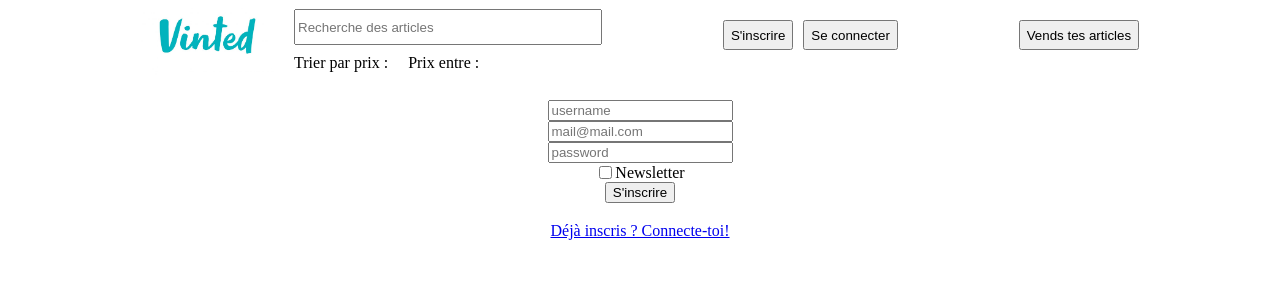
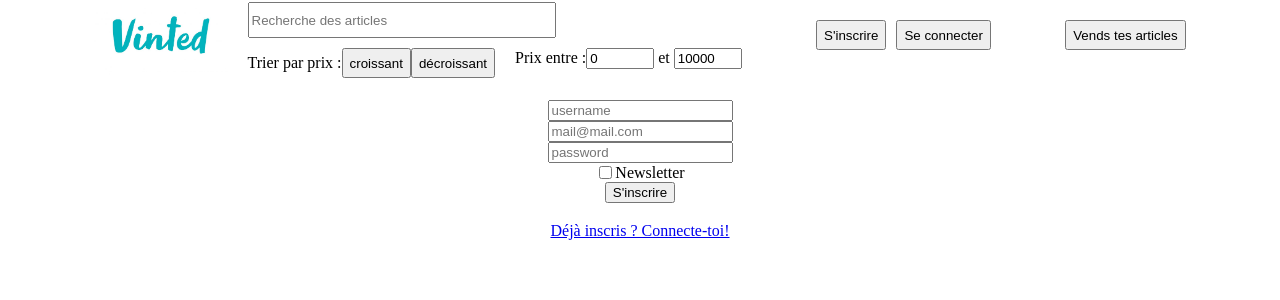
Before and after one commit to Zyad75/Vinted, a React (Vite) app: page /Signup in a window 1280 px wide. Shown: the top 300 px of the page. Built offline with nearby package versions, Linux system fonts and the light colour scheme.

Commit message:
last commit

```diff
--- a/src/App.css
+++ b/src/App.css
@@ -47,3 +47,13 @@ body {
 .logoSearchBar img {
   height: 100px;
 }
+input::-webkit-outer-spin-button,
+input::-webkit-inner-spin-button {
+  -webkit-appearance: none;
+  margin: 0;
+}
+
+/* Firefox */
+input[type="number"] {
+  -moz-appearance: textfield;
+}
--- a/src/App.jsx
+++ b/src/App.jsx
@@ -13,6 +13,10 @@ function App() {
   const [titleFilter, setTitleFilter] = useState(""); // ce state me permet de stocker la valeur de ce que j'ecris dans la barre de recherche à chaque caractère que
   //j'ecris et je le declare ici dans app afin de pouvoir l'utiliser dans le header pour lui attribuer une valeur
   //et de pouvoir le transmettre dans la home page afin d'utiliser le contenu du state pour filtrer l'affichage des offres selon le titre
+  const [priceMin, setPriceMin] = useState(Number);
+  const [priceMax, setPriceMax] = useState(10000);
+  const [priceDescAsc, setPriceDescAsc] = useState("price-asc");
+  //ici meme principe mais pour un filtre de prix minimum max etc
   const handleConnectedOrNot = (token) => {
     if (token === null) {
       Cookies.remove("user-token");
@@ -27,11 +31,27 @@ function App() {
       <Header
         setTitleFilter={setTitleFilter}
         titleFilter={titleFilter}
+        priceMin={priceMin}
+        setPriceMin={setPriceMin}
         token={token}
         handleConnectedOrNot={handleConnectedOrNot}
+        priceMax={priceMax}
+        setPriceMax={setPriceMax}
+        priceDescAsc={priceDescAsc}
+        setPriceDescAsc={setPriceDescAsc}
       />
       <Routes>
-        <Route path="/" element={<Home titleFilter={titleFilter} />} />
+        <Route
+          path="/"
+          element={
+            <Home
+              titleFilter={titleFilter}
+              priceMin={priceMin}
+              priceMax={priceMax}
+              priceDescAsc={priceDescAsc}
+            />
+          }
+        />
         <Route path="/Offer/:id" element={<Offer />} />
         <Route
           path="/signup"
--- a/src/components/Header.jsx
+++ b/src/components/Header.jsx
@@ -7,6 +7,12 @@ const Header = ({
   handleConnectedOrNot,
   titleFilter,
   setTitleFilter,
+  priceMin,
+  setPriceMin,
+  priceMax,
+  setPriceMax,
+
+  setPriceDescAsc,
 }) => {
   const navigate = useNavigate();
   return (
@@ -28,8 +34,44 @@ const Header = ({
               }}
             />
             <div className="priceSelect">
-              <p>Trier par prix :</p>
-              <p> Prix entre :</p>
+              <p>
+                Trier par prix :
+                <button
+                  onClick={() => {
+                    setPriceDescAsc("price-asc");
+                  }}
+                >
+                  croissant
+                </button>
+                <button
+                  onClick={() => {
+                    setPriceDescAsc("price-desc");
+                  }}
+                >
+                  décroissant
+                </button>
+              </p>
+              <p>
+                {" "}
+                Prix entre :
+                <input
+                  type="number"
+                  value={priceMin}
+                  style={{ width: "60px" }}
+                  onChange={(event) => {
+                    setPriceMin(event.target.value);
+                  }}
+                />{" "}
+                et{" "}
+                <input
+                  type="number"
+                  value={priceMax}
+                  style={{ width: "60px" }}
+                  onChange={(event) => {
+                    setPriceMax(event.target.value);
+                  }}
+                />
+              </p>
             </div>
           </div>
         </div>
--- a/src/pages/Home/Home.jsx
+++ b/src/pages/Home/Home.jsx
@@ -3,32 +3,22 @@ import { useState, useEffect } from "react";
 import { Link } from "react-router-dom";
 //On va vouloir chercher de la data donc on va utiliser axios pour faire une requete au backend de vinted pour obtenir la data de toutes les offres
 import axios from "axios";
-const Home = ({ titleFilter }) => {
+const Home = ({ titleFilter, priceMin, priceMax, priceDescAsc }) => {
   const [data, setData] = useState([]);
   const [isLoading, setIsLoading] = useState(true);
   try {
     useEffect(() => {
       const fetchData = async () => {
-        if (!titleFilter) {
-          const response = await axios.get(
-            "https://lereacteur-vinted-api.herokuapp.com/v2/offers"
-          );
-          // console.log(response.data);
+        const response = await axios.get(
+          `https://lereacteur-vinted-api.herokuapp.com/v2/offers?title=${titleFilter}&priceMin=${priceMin}&priceMax=${priceMax}&sort=${priceDescAsc}`
+        );
+        // console.log(response.data);
 
-          setIsLoading(false);
-          setData(response.data);
-        } else {
-          const response = await axios.get(
-            `https://lereacteur-vinted-api.herokuapp.com/v2/offers?title=${titleFilter}`
-          );
-          console.log(response.data);
-
-          setIsLoading(false);
-          setData(response.data);
-        }
+        setIsLoading(false);
+        setData(response.data);
       };
       fetchData();
-    }, [titleFilter]);
+    }, [titleFilter, priceMin, priceMax, priceDescAsc]);
   } catch (error) {
     console.log(error);
   }
```
